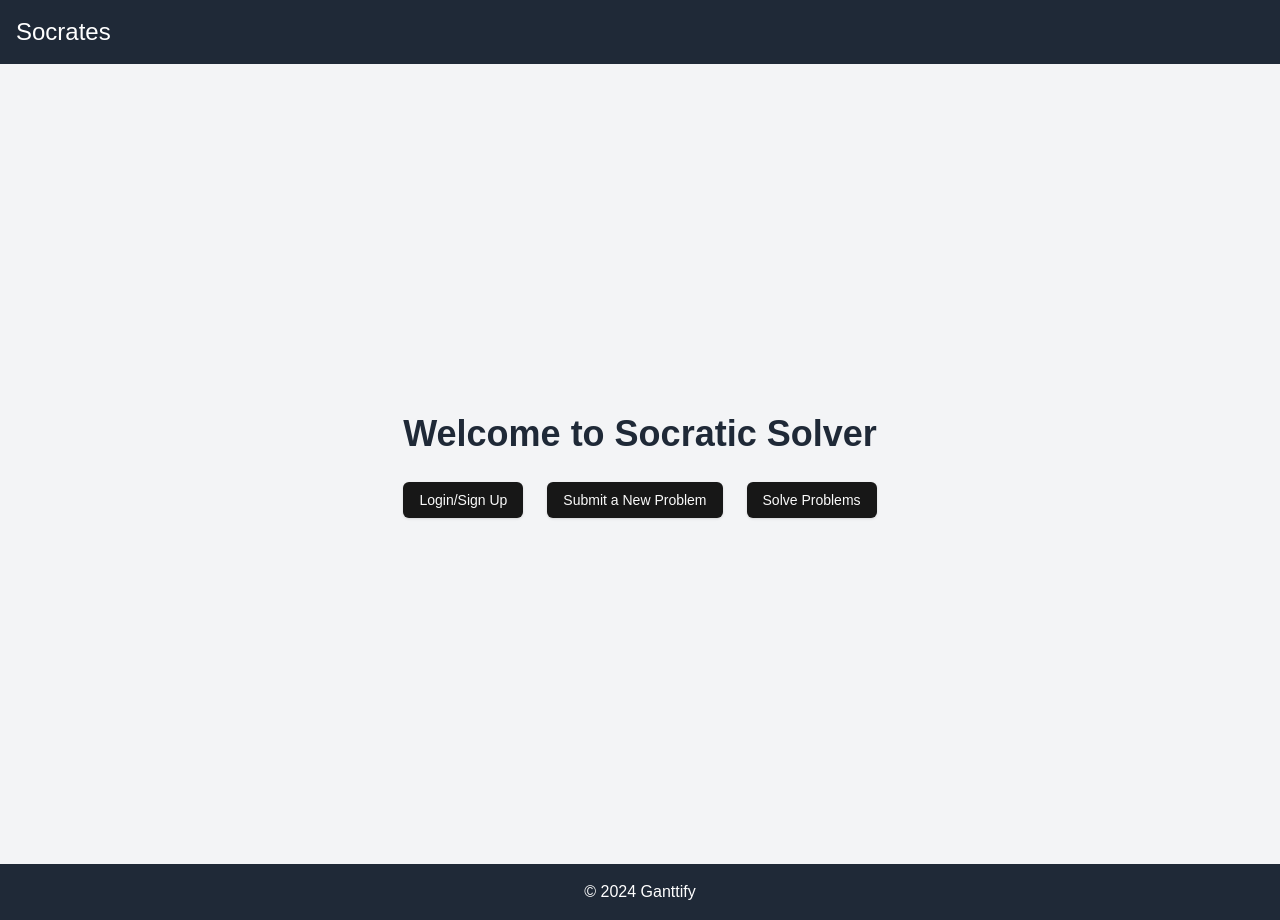
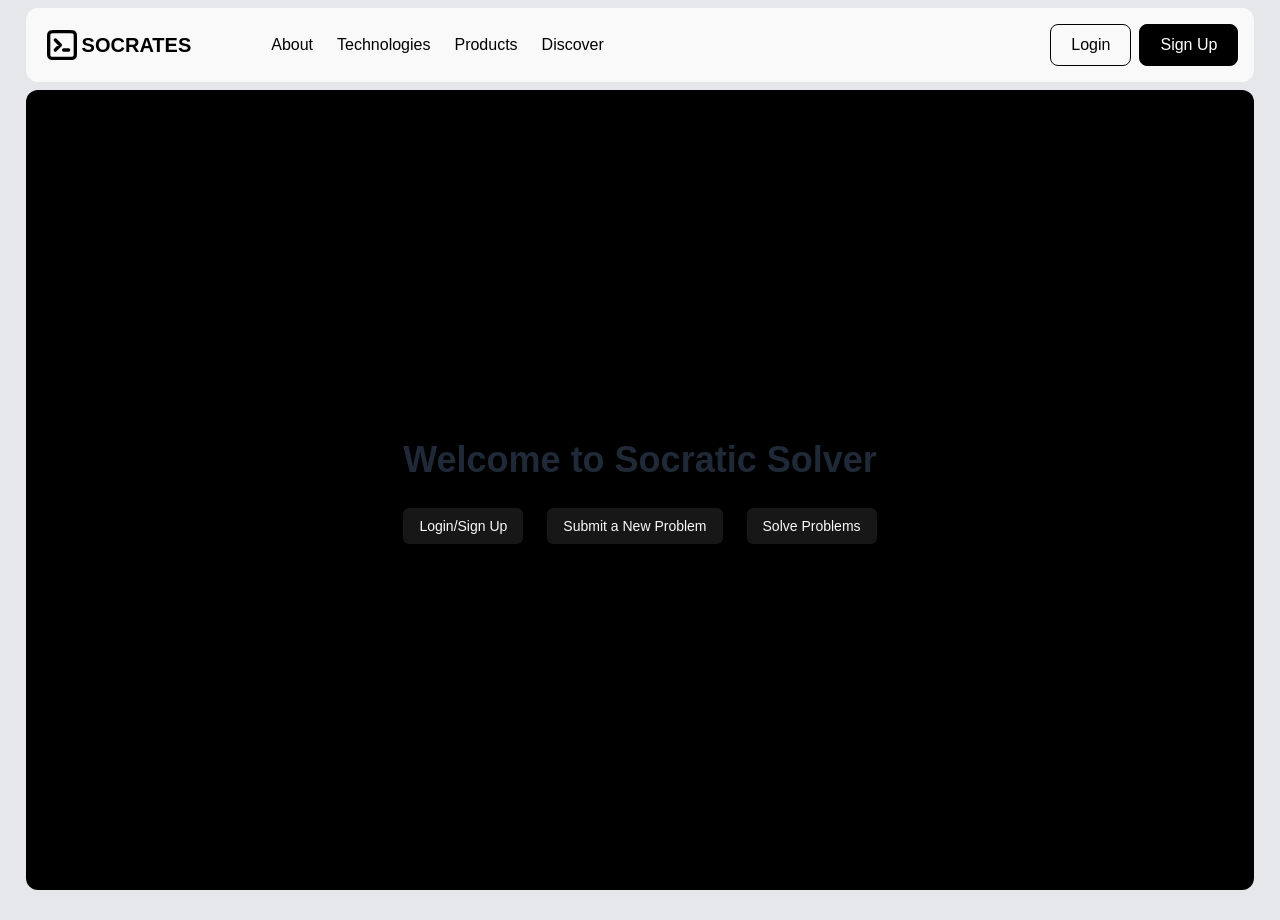
Before and after one commit to prince-2003/socrates, a Next.js app: page / in a window 1280 px wide. After the commit the page ends 898 px from the top, so only its background shows below. Built offline with nearby package versions, Linux system fonts and the light colour scheme.

Commit message:
navbar added

```diff
--- a/app/auth/page.tsx
+++ b/app/auth/page.tsx
@@ -1,9 +1,9 @@
 'use client';
 
 import { useEffect, useState, useRef } from 'react';
+import { useRouter, useSearchParams } from 'next/navigation';
 import { auth } from '@/lib/firebase';
 import { createUserWithEmailAndPassword, signInWithEmailAndPassword } from 'firebase/auth';
-import { useRouter } from 'next/navigation';
 import { Button } from '@/components/ui/button';
 import { Input } from '@/components/ui/input';
 import { gsap } from 'gsap';
@@ -11,8 +11,10 @@ import { gsap } from 'gsap';
 export default function LoginPage() {
   const [email, setEmail] = useState('');
   const [password, setPassword] = useState('');
-  const [isLogin, setIsLogin] = useState(true);
   const router = useRouter();
+  const searchParams = useSearchParams();
+  const initialView = searchParams.get('view') || 'login';
+  const [isLogin, setIsLogin] = useState(initialView === 'login');
   const formRef = useRef<HTMLDivElement | null>(null);
 
   const handleSubmit = async (e: React.FormEvent) => {
@@ -36,7 +38,7 @@ export default function LoginPage() {
   }, []);
 
   return (
-    <div className="min-h-screen bg-gray-100 flex items-center justify-center">
+    <div className="min-h-screen  flex items-center justify-center">
       <div ref={formRef} className="bg-white p-8 rounded-lg shadow-lg max-w-md w-full">
         <h2 className="text-3xl font-bold text-gray-800 mb-6">{isLogin ? 'Login' : 'Sign Up'}</h2>
         <form onSubmit={handleSubmit} className="space-y-4">
--- a/app/layout.tsx
+++ b/app/layout.tsx
@@ -2,7 +2,6 @@ import type { Metadata } from "next";
 import localFont from "next/font/local";
 import "./globals.css";
 import Header from "@/components/header";
-
 
 const geistSans = localFont({
   src: "./fonts/GeistVF.woff",
@@ -28,16 +27,11 @@ export default function RootLayout({
   return (
     <html lang="en">
       <body
-        className={`${geistSans.variable} ${geistMono.variable} antialiased`}
+        className={`${geistSans.variable} ${geistMono.variable} antialiased bg-gray-200`}
       >
-        <div className="min-h-screen flex flex-col">
-      <Header />
-      <main className="flex-grow">{children}</main>
-
-      <footer className="bg-gray-800 text-white p-4 text-center">
-        © 2024 Ganttify
-      </footer>
-    </div>
+        <div className="min-h-screen flex flex-col items-center">
+          <main className="flex-grow">{children}</main>
+        </div>
       </body>
     </html>
   );
--- a/app/page.tsx
+++ b/app/page.tsx
@@ -4,6 +4,7 @@ import { useEffect, useRef } from 'react';
 import Link from 'next/link';
 import { Button } from "@/components/ui/button"
 import { gsap } from 'gsap';
+import Header from '@/components/header';
 
 export default function HomePage() {
   const linksRef = useRef<HTMLUListElement>(null);
@@ -19,8 +20,9 @@ export default function HomePage() {
     }
   }, []);
 
-  return (
-    <div className="min-h-screen bg-gray-100 flex flex-col items-center justify-center">
+  return (<>
+    <Header />
+    <div className="min-h-screen w-[96vw] m-2 rounded-xl bg-black  flex flex-col items-center justify-center">
       <h1  id="heading" className=" text-4xl font-bold text-gray-800 mb-8 opacity-0">Welcome to Socratic Solver</h1>
 
       <ul
@@ -51,6 +53,6 @@ export default function HomePage() {
           </Link>
         </li>
       </ul>
-    </div>
+    </div></>
   );
 }
--- a/components/CodeEditor.tsx
+++ b/components/CodeEditor.tsx
@@ -19,7 +19,7 @@ const CodeEditor = ({ initialValue = '', language = 'javascript', onChange }: Co
   };
 
   return (
-    <div style={{ height: '500px', border: '1px solid #ddd', borderRadius: '4px', overflow: 'hidden' }}>
+    <div style={{ height: '500px', width:'50vw', border: '1px solid #ddd', borderRadius: '4px', overflow: 'hidden' }}>
       <Editor
         height="100%"
         language={language}
--- a/components/header.tsx
+++ b/components/header.tsx
@@ -1,7 +1,122 @@
+import { useState, useEffect, useRef } from "react";
+import { gsap } from "gsap";
+import Link from 'next/link';
+import ButtonPrimary from "./ui/button1";
+
 export default function Header() {
+    const linksRef = useRef<HTMLUListElement>(null);
+  const [nav, setNav] = useState(false);
+
+  const handleNav = () => {
+    setNav(!nav);
+  };
+  const navLinks = [
+    { href: "#about", label: "About" },
+    { href: "#technologies", label: "Technologies" },
+    { href: "#products", label: "Products" },
+    { href: "#discover", label: "Discover" },
+    { href: "#team", label: "Team" },
+    { href: "#pricing", label: "Pricings" },
+    { href: "#premium", label: "Buy Premium" },
+  ];
+  useEffect(() => {
+
+    if (linksRef.current) {
+      gsap.fromTo(
+        linksRef.current.children,
+        { opacity: 0, y: 50 },
+        { opacity: 1, y: 0, duration: 1, stagger: 0.1, ease: 'power3.out' }
+      );
+    }
+  }, []);
+
   return (
-    <header className="bg-gray-800 text-white p-4">
-        <h1 className="text-2xl">Socrates</h1>
-      </header>
+    <>
+      <nav ref={linksRef} className=" flex bg-white w-[96vw] m-2 rounded-xl sticky top-0 z-10 py-4 justify-between bg-opacity-75 backdrop-filter backdrop-blur-lg px-4  items-center md:gap-2 lg:gap-8 ">
+        <div className="flex justify-center items-center gap-20 text-black">
+          <div className="flex items-center gap-0">
+            <svg
+              className="w-8 md:w-6 md:h-6 lg:w-10 lg:h-10"
+              viewBox="0 0 24 24"
+              fill="none"
+              xmlns="http://www.w3.org/2000/svg"
+            >
+              <path
+                d="M8 9L11 12L8 15M13 15H16M7.2 20H16.8C17.9201 20 18.4802 20 18.908 19.782C19.2843 19.5903 19.5903 19.2843 19.782 18.908C20 18.4802 20 17.9201 20 16.8V7.2C20 6.0799 20 5.51984 19.782 5.09202C19.5903 4.71569 19.2843 4.40973 18.908 4.21799C18.4802 4 17.9201 4 16.8 4H7.2C6.0799 4 5.51984 4 5.09202 4.21799C4.71569 4.40973 4.40973 4.71569 4.21799 5.09202C4 5.51984 4 6.07989 4 7.2V16.8C4 17.9201 4 18.4802 4.21799 18.908C4.40973 19.2843 4.71569 19.5903 5.09202 19.782C5.51984 20 6.07989 20 7.2 20Z"
+                stroke="#000000"
+                stroke-width="2"
+                stroke-linecap="round"
+                stroke-linejoin="round"
+              />
+            </svg>
+            <span className="md:text-[.8rem] lg:text-xl font-semibold cursor-pointer">
+              SOCRATES
+            </span>
+          </div>
+
+          <div className="hidden justify-center items-center gap-6 md:flex">
+            {navLinks.slice(0, 4).map((link) => (
+              <a
+                key={link.href}
+                className="text-black text-center md:text-[.7rem] lg:text-[1rem] font-[400] hover:text-gray-400"
+                href={link.href}
+              >
+                {link.label}
+              </a>
+            ))}
+          </div>
+        </div>
+
+        <div className=" hidden md:flex gap-2">
+        <Link href={{ pathname: '/auth', query: { view: 'login' } }} passHref>
+          <ButtonPrimary innerHtml="Login" />
+          </Link>
+          <Link href={{ pathname: '/auth', query: { view: 'signup' } }} passHref>
+          <ButtonPrimary innerHtml="Sign Up" bgColor="black" /></Link>
+        </div>
+
+        <div
+          onClick={handleNav}
+          className="block md:hidden cursor-pointer text-black"
+        >
+          <svg
+            xmlns="http://www.w3.org/2000/svg"
+            viewBox="0 0 448 512"
+            width="24"
+            height="24"
+            fill="currentColor"
+          >
+            <path d="M0 96C0 78.3 14.3 64 32 64l384 0c17.7 0 32 14.3 32 32s-14.3 32-32 32L32 128C14.3 128 0 113.7 0 96zM0 256c0-17.7 14.3-32 32-32l384 0c17.7 0 32 14.3 32 32s-14.3 32-32 32L32 288c-17.7 0-32-14.3-32-32zM448 416c0 17.7-14.3 32-32 32L32 448c-17.7 0-32-14.3-32-32s14.3-32 32-32l384 0c17.7 0 32 14.3 32 32z" />
+          </svg>
+        </div>
+      </nav>
+
+      <div
+        className={
+          !nav
+            ? "fixed left-[-100%]"
+            : "fixed z-20 rounded-tr-2xl rounded-xl bg-opacity-10 backdrop-filter backdrop-blur-lg right-0 top-0 w-[50%]  border-r border-r-gray-900 bg-black ease-in-out duration-500 m-2 "
+        }
+      >
+        <div onClick={handleNav} className="absolute right-4 top-4">
+          <svg
+            xmlns="http://www.w3.org/2000/svg"
+            viewBox="0 0 384 512"
+            width="24"
+            height="24"
+            fill="white"
+          >
+            <path d="M342.6 150.6c12.5-12.5 12.5-32.8 0-45.3s-32.8-12.5-45.3 0L192 210.7 86.6 105.4c-12.5-12.5-32.8-12.5-45.3 0s-12.5 32.8 0 45.3L146.7 256 41.4 361.4c-12.5 12.5-12.5 32.8 0 45.3s32.8 12.5 45.3 0L192 301.3 297.4 406.6c12.5 12.5 32.8 12.5 45.3 0s12.5-32.8 0-45.3L237.3 256 342.6 150.6z" />
+          </svg>
+        </div>
+        <div className="text-black font-normal text-base flex flex-col gap-6 py-8 px-4">
+          {navLinks.map((link) => (
+            <a key={link.href} href={link.href}>
+              {link.label}
+            </a>
+          ))}
+        </div>
+      </div>
+    </>
   );
 }
--- /dev/null
+++ b/components/ui/button1.tsx
@@ -0,0 +1,26 @@
+interface ButtonPrimaryProps {
+    innerHtml: string;
+    bgColor?: 'black' | 'transparent';
+  }
+
+  function ButtonPrimary({ innerHtml, bgColor = 'transparent' }: ButtonPrimaryProps) {
+    const textColor = bgColor === 'black' ? 'text-white' : 'text-black';
+
+    return (
+      <button
+        className={`flex justify-center items-center ${textColor} md:text-[.7rem] lg:text-[1rem] px-5 py-2 border border-black rounded-lg transition duration-300 overflow-hidden relative group`}
+        style={{ backgroundColor: bgColor }}
+      >
+        <div className="relative overflow-hidden">
+          <div className="relative inset-0 transition-transform duration-300 transform group-hover:-translate-y-full">
+            {innerHtml}
+          </div>
+          <div className="absolute inset-0 transition-transform duration-300 transform translate-y-full group-hover:translate-y-0">
+            {innerHtml}
+          </div>
+        </div>
+      </button>
+    );
+  }
+
+  export default ButtonPrimary;
```
